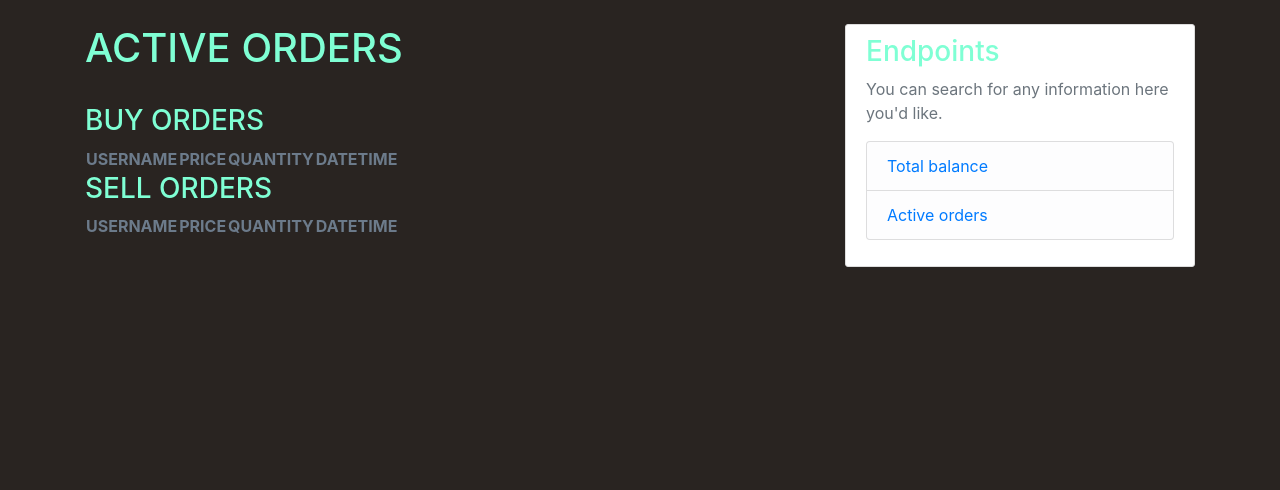
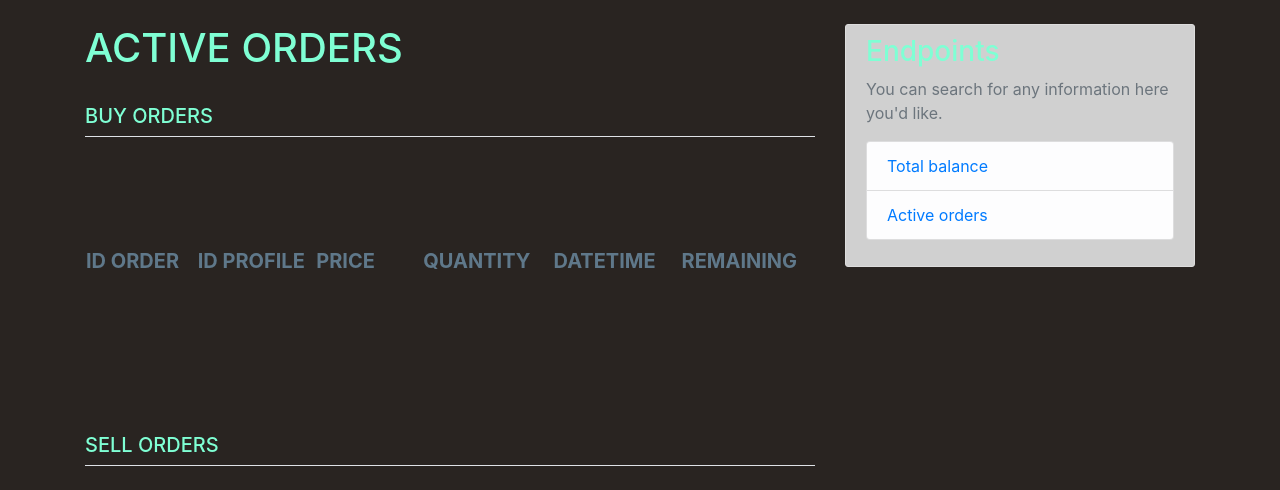
Before and after one commit to Ciriosss/MongoDb-Project, a Django app: page /activeOrders/ in a window 1280 px wide. Shown: the part 56-546 px from the top of the page. Run offline with Django 3.2, Linux system fonts and the light colour scheme; the visitor is signed in with stand-in values (Sample User, id 1); data that the repository does not hold is empty; some libraries are stand-ins or nearby versions.

Commit message:
activeOrders(orderBook)

```diff
--- a/app/models.py
+++ b/app/models.py
@@ -2,6 +2,7 @@ from django.db import models
 from django.contrib.auth.models import User
 
 class Profile(models.Model):
+
     user = models.ForeignKey(User, on_delete=models.CASCADE)
     initial_btc = models.FloatField()
     BTC = models.FloatField()
--- a/app/static/app/main.css
+++ b/app/static/app/main.css
@@ -17,7 +17,7 @@ ul {
 }
 
 .site-header .navbar-nav .nav-link {
-  color: #7FFFD4;
+  color: #1e8662;
 }
 
 .site-header .navbar-nav .nav-link:hover {
@@ -29,7 +29,7 @@ ul {
 }
 
 .content-section {
-  background: #ffffff;
+  background: #d0d0d0;
   padding: 10px 20px;
   border: 1px solid #dddddd;
   border-radius: 3px;
--- a/app/templates/app/activeOrders.html
+++ b/app/templates/app/activeOrders.html
@@ -3,47 +3,78 @@
 
 <h1>ACTIVE ORDERS </h1>
 <br>
-<h3> BUY ORDERS</h3>
-<table>
+ <style>
+    table{
+    font-size:20px;
+    height:200px;
+    }
+    th{
+    color:#5f788a;
+    }
+    td,th{
+    width:150px;
+    text-align:left;
+    }
+    </style>
+
+    <legend class = 'border-bottom mb-4'><h5> <font color="#7FFFD4"> BUY ORDERS </font></h5> </legend>
+    <table>
     <tr>
-        <th>USERNAME   </th>
-        <th>PRICE   </th>
-        <th>QUANTITY   </th>
-        <th>DATETIME   </th>
+        <th>ID ORDER</th>
+        <th>ID PROFILE</th>
+        <th>PRICE</th>
+        <th>QUANTITY</th>
+        <th>DATETIME</th>
+        <th>REMAINING</th>
+    </tr>
 
-    </tr>
-    {% for order in buyOrders %}
+    {% for order in buyorders %}
+
         <tr>
-            <td>  <article class="media content-section"><b>{{ order.profile }}  </b></article></td>
-            <td>  <article class="media content-section">{{ order.price }}</article></td>
-            <td>  <article class="media content-section">{{ order.quantity }}</article></td>
-            <td>  <article class="media content-section">{{ order.datetime }}</article></td>
+                <td> <b><font color = 'white'>  {{ order.id }} </font></b></td>
+                <td> <b><font color = 'white'>  {{ order.profile.id }}</font></b></td>
+                <td> <b><font color = 'white'>  {{ order.price }}</font></b></td>
+                <td> <b><font color = 'white'>  {{ order.quantity }}</font></b></td>
+                <td> <b><font color = 'white'>  {{ order.datetime}}</font></b></td>
+                <td> <b><font color = 'white'>  {{ order.remaining}}</font></b></td>
+            </article>
         </tr>
+
 
     {% endfor %}
 
      </table>
 
-<h3> SELL ORDERS </h3>
-<table>
+<br>
+<br>
+<br>
+
+
+    <legend class = 'border-bottom mb-4'><h5> <font color="#7FFFD4"> SELL ORDERS </font></h5> </legend>
+    <table>
     <tr>
-        <th>USERNAME</th>
+        <th>ID ORDER</th>
+        <th>ID PROFILE</th>
         <th>PRICE</th>
         <th>QUANTITY</th>
         <th>DATETIME</th>
+        <th>REMAINING</th>
+    </tr>
 
-    </tr>
-    {% for order in buyOrders %}
+    {% for order in sellorders %}
+
         <tr>
-            <td>  <article class="media content-section"><b>{{ order.profile  }}</b></article></td>
-            <td>  <article class="media content-section">{{ order.price }}</article></td>
-            <td>  <article class="media content-section">{{ order.quantity }}</article></td>
-            <td>  <article class="media content-section">{{ order.datetime }}</article></td>
+                <td> <b><font color = 'white'>  {{ order.id }} </font></b></td>
+                <td> <b><font color = 'white'>  {{ order.profile.id }}</font></b></td>
+                <td> <b><font color = 'white'>  {{ order.price }}</font></b></td>
+                <td> <b><font color = 'white'>  {{ order.quantity }}</font></b></td>
+                <td> <b><font color = 'white'>  {{ order.datetime}}</font></b></td>
+                <td> <b><font color = 'white'>  {{ order.remaining}}</font></b></td>
+            </article>
         </tr>
+
 
     {% endfor %}
 
      </table>
-
-
 {% endblock %}
--- a/app/templates/app/base.html
+++ b/app/templates/app/base.html
@@ -52,7 +52,7 @@
 
             {% if messages %}
                 {% for message in messages%}
-            <div class="alert alert - {{ message.tags }}"> {{ message }} </div>
+                <div class="alert alert - {{ message.tags }} "> {{ message }} </div>
                 {% endfor %}
             {% endif%}
           {% block content %}{% endblock %}
--- a/app/views.py
+++ b/app/views.py
@@ -9,6 +9,6 @@ def t_balance(request):
     return render(request, 'app/t_balance.html', {})
 
 def activeOrders(request):
-    sellOrders  = SellOrder.objects.all()
-    buyOrders = BuyOrder.objects.all()
-    return render(request, 'app/activeOrders.html', {'buyOrders' : buyOrders, 'sellOrders':sellOrders})
+    sellorders  = SellOrder.objects.filter(matched = False).order_by('-datetime')
+    buyorders = BuyOrder.objects.filter(matched = False).order_by('-datetime')
+    return render(request, 'app/activeOrders.html', {'buyorders' : buyorders, 'sellOrders' : sellorders})
--- a/user/templates/user/trade.html
+++ b/user/templates/user/trade.html
@@ -1,8 +1,8 @@
 {% extends 'app/base.html' %}
 {% load crispy_forms_tags %}
 {% block content %}
-<h1> HERE YOU CAN TRADE YOU BITCOINS</h1> <br>
-<h5> YOU CAN SPEND {{ balance }} € AND  {{ BTC }} BTC </h5>
+<h1> TRADE PAGE</h1> <br>
+<h4> <font color = 'ffffff'>YOU CAN SPEND <font color = '7FFFD4'>{{ balance }} € </font > AND  <font color = '7FFFD4'>{{ BTC }} BTC</font > </font> </h4>
     <div class = 'content section'>
         <form method = 'POST'>
             {% csrf_token %}
```
Also changed, not shown: app/templates/app/home.html (+33 -4 lines), user/functions.py (+0 -11 lines), user/templates/user/profile.html (+21 -18 lines), user/views.py (+3 -5 lines).
